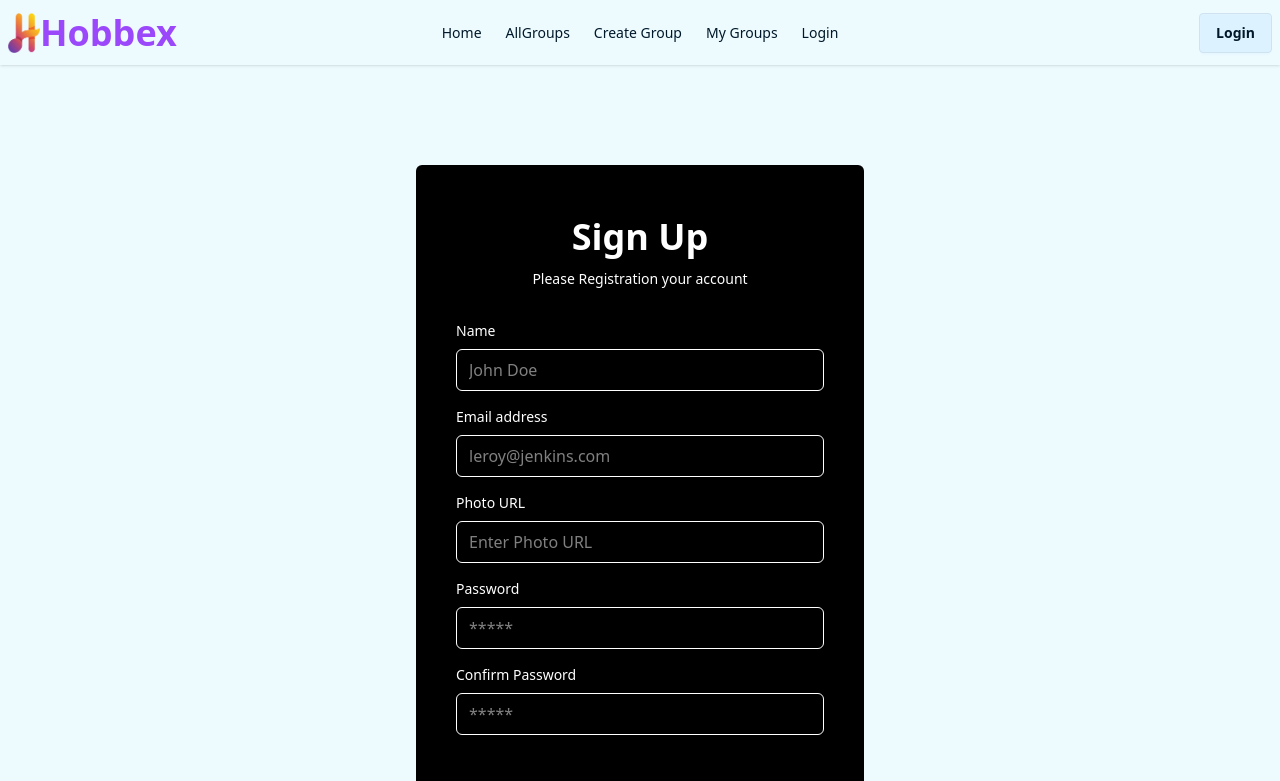
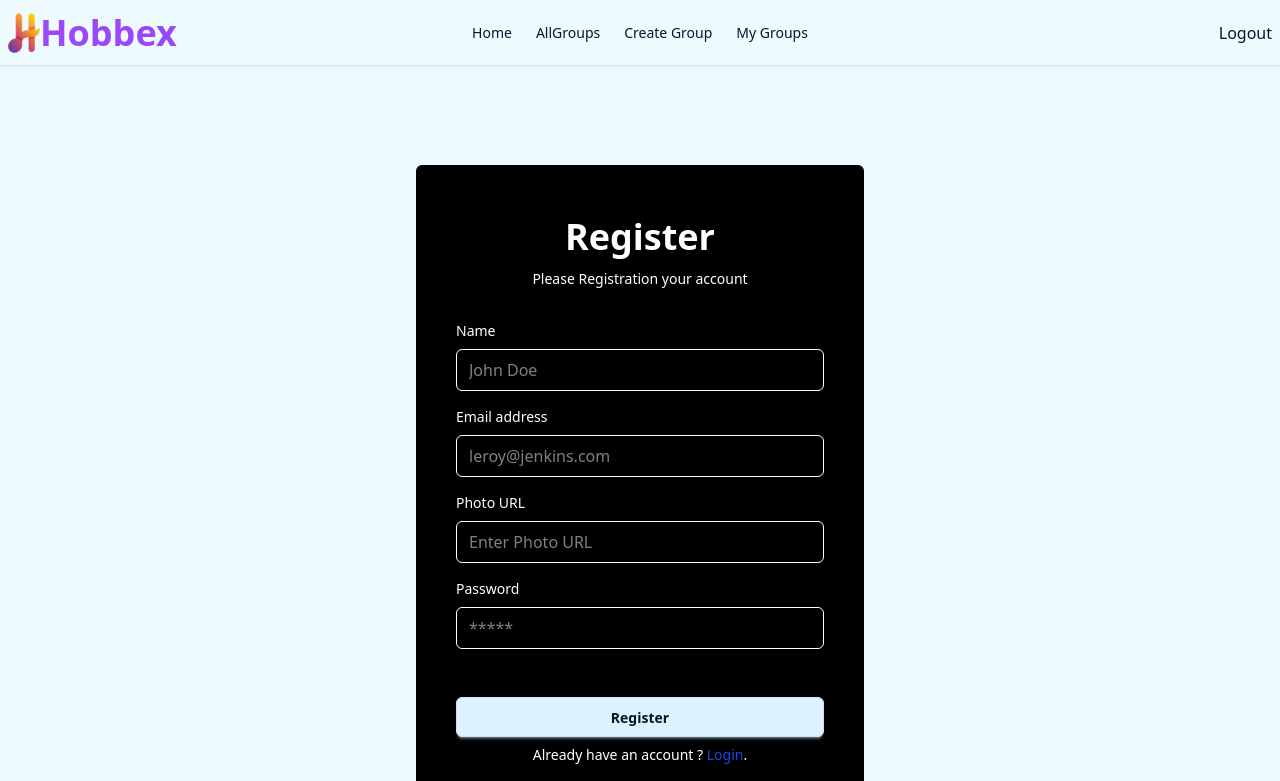
Before and after one commit to nurislam243/hobbex-client-side, a React (Vite) app: page /registration in a window 1280 px wide. Shown: the top 781 px of the page. Built offline with nearby package versions, Linux system fonts and the light colour scheme.

Commit message:
added logout functionality

```diff
--- a/package.json
+++ b/package.json
@@ -15,6 +15,8 @@
     "react": "^19.0.0",
     "react-dom": "^19.0.0",
     "react-router": "^7.5.3",
+    "react-toastify": "^11.0.5",
+    "sweetalert2": "^11.21.2",
     "swiper": "^11.2.7",
     "tailwindcss": "^4.1.4"
   },
--- a/src/Layouts/Root.jsx
+++ b/src/Layouts/Root.jsx
@@ -2,6 +2,7 @@ import React from 'react';
 import { Outlet } from 'react-router';
 import Navbar from '../components/Navbar/Navbar';
 import Footer from '../components/Footer/Footer';
+import { ToastContainer } from 'react-toastify';
 
 const Root = () => {
     return (
@@ -11,6 +12,7 @@ const Root = () => {
                 <Outlet></Outlet>
             </div>
             <Footer></Footer>
+            <ToastContainer />
         </div>
     );
 };
--- a/src/components/Navbar/Navbar.jsx
+++ b/src/components/Navbar/Navbar.jsx
@@ -1,7 +1,11 @@
-import React from 'react';
+import React, { useContext } from 'react';
 import { Link, NavLink } from 'react-router';
+import { AuthContext } from '../../context/AuthContext';
+import NavbarEnd from '../NavbarEnd/NavbarEnd';
 
 const Navbar = () => {
+    const {user} = useContext(AuthContext);
+    console.log(user);
     return (
         <div className="bg-base-100 shadow-sm">
             <nav className="navbar md:container mx-auto">
@@ -24,16 +28,14 @@ const Navbar = () => {
                 </div>
                 <div className="navbar-center hidden lg:flex">
                     <ul className="menu menu-horizontal px-1">
-                    <li><NavLink to={'/'}>Home</NavLink></li>
-                    <li><NavLink to={'/allGroups'}>AllGroups</NavLink></li>
-                    <li><NavLink to={'/createGroup'}>Create Group</NavLink></li>
-                    <li><NavLink to={'/myGroups'}>My Groups</NavLink></li>
-                    <li><NavLink to={'/login'}>Login</NavLink></li>
-
+                        <li><NavLink to={'/'}>Home</NavLink></li>
+                        <li><NavLink to={'/allGroups'}>AllGroups</NavLink></li>
+                        <li><NavLink to={'/createGroup'}>Create Group</NavLink></li>
+                        <li><NavLink to={'/myGroups'}>My Groups</NavLink></li>
                     </ul>
                 </div>
                 <div className="navbar-end">
-                    <NavLink to={'/signup'} className="btn">Login</NavLink>
+                    <NavbarEnd></NavbarEnd>
                 </div>
             </nav>
         </div>
--- /dev/null
+++ b/src/components/NavbarEnd/NavbarEnd.jsx
@@ -0,0 +1,21 @@
+import React, { useContext } from 'react';
+import { AuthContext } from '../../context/AuthContext';
+import { Link } from 'react-router';
+
+const NavbarEnd = () => {
+    const {user, handleLogout} = useContext(AuthContext);
+    return (
+        <div>
+            {
+                user ? <div>
+                    <img src={user.photoURL} alt="" />
+                    <button onClick={handleLogout}>Logout</button>
+
+                </div> :
+                        <Link to={'/login'}>Login</Link>
+            }
+        </div>
+    );
+};
+
+export default NavbarEnd;
--- /dev/null
+++ b/src/context/AuthContext.jsx
@@ -0,0 +1,3 @@
+import { createContext } from "react";
+
+export const AuthContext = createContext();
--- /dev/null
+++ b/src/context/AuthProvider.jsx
@@ -0,0 +1,62 @@
+import React, { useState } from 'react';
+import { AuthContext } from './AuthContext';
+import { createUserWithEmailAndPassword, signOut } from 'firebase/auth';
+import { auth } from '../firebase/firebase.config';
+import Swal from 'sweetalert2';
+
+const AuthProvider = ({children}) => {
+    const [user, setUser] = useState("nur islam");
+
+    // create user using email and password
+    const createUser = (email, password) =>{
+        return createUserWithEmailAndPassword(auth, email, password)
+    }
+
+
+    //handle logout
+    const handleLogout = () => {
+      Swal.fire({
+        title: 'Are you sure?',
+        text: "Do you really want to log out?",
+        icon: 'warning',
+        showCancelButton: true,
+        confirmButtonColor: '#3085d6',
+        cancelButtonColor: '#d33',
+        confirmButtonText: 'Yes, log out!'
+      }).then((result) => {
+        if (result.isConfirmed) {
+          signOut(auth)
+            .then(() => {
+              setUser(null);
+              Swal.fire({
+                icon: 'success',
+                title: 'Logged Out!',
+                text: 'You have been logged out successfully.',
+                timer: 2000,
+                showConfirmButton: false
+              });
+            })
+            .catch((error) => {
+              // console.log(error);
+              Swal.fire('Error', error.message, 'error');
+            });
+        }
+      });
+    };
+
+
+    const authValue = {
+        user,
+        setUser,
+        createUser,
+        handleLogout
+    }
+
+    return (
+        <AuthContext value={authValue}>
+            {children}
+        </AuthContext>
+    );
+};
+
+export default AuthProvider;
--- a/src/contexts/AuthProvider.jsx
+++ /dev/null
@@ -1,11 +0,0 @@
-import React from 'react';
-
-const AuthProvider = () => {
-    return (
-        <div>
-
-        </div>
-    );
-};
-
-export default AuthProvider;
--- a/src/main.jsx
+++ b/src/main.jsx
@@ -3,9 +3,12 @@ import { createRoot } from 'react-dom/client'
 import './index.css'
 import { RouterProvider } from "react-router";
 import { router } from './Routes/Routes';
+import AuthProvider from './context/AuthProvider';
 
 createRoot(document.getElementById('root')).render(
   <StrictMode>
-    <RouterProvider router={router} />
+    <AuthProvider>
+      <RouterProvider router={router} />
+    </AuthProvider>
   </StrictMode>,
 )
--- a/src/pages/Home/Home.jsx
+++ b/src/pages/Home/Home.jsx
@@ -1,13 +1,18 @@
-import React from 'react';
+import React, { useContext } from 'react';
 import Banner from '../../components/Banner/Banner';
 import ThemeControler from '../../ui/ThemeControler/ThemeControler';
 import Spinner from '../../ui/Spinner/Spinner';
+import { AuthContext } from '../../context/AuthContext';
 
 const Home = () => {
+    const {user} = useContext(AuthContext);
+    console.log(user);
     return (
         <div>
             <ThemeControler></ThemeControler>
             <Spinner></Spinner>
+
+
             {/* <Banner></Banner> */}
 
 
--- a/src/pages/Register/Register.jsx
+++ b/src/pages/Register/Register.jsx
@@ -1,15 +1,39 @@
-import React from 'react';
+import React, { useContext } from 'react';
 import { Link } from 'react-router';
+import { AuthContext } from '../../context/AuthContext';
+import { toast } from 'react-toastify';
 
 const Register = () => {
+    const {createUser, setUser} = useContext(AuthContext);
+
+    const handleRegistration = (e) =>{
+        e.preventDefault();
+        const form = e.target;
+        // const formData = new FormData (form);
+        const name = form.name.value;
+        const email = form.email.value;
+        const photoUrl = form.photoUrl.value;
+        const password = form.password.value;
+        // const confirmPassword = form.confirmPassword.value;
+
+        // create user in the firebase
+        createUser(email, password)
+        .then(result => {
+            setUser(result.user)
+            console.log(result.user.email);
+        })
+        .catch(error =>{
+            alert(error)
+        })
+    }
     return (
         <div>
             <div className="flex flex-col max-w-md p-6 bg-black mx-auto mt-[100px] text-white rounded-md sm:p-10 dark:bg-gray-50 dark:text-gray-800">
                 <div className="mb-8 text-center">
-                    <h1 className="my-3 text-4xl font-bold">Sign Up</h1>
+                    <h1 className="my-3 text-4xl font-bold">Register</h1>
                     <p className="text-sm dark:text-gray-600">Please Registration your account</p>
                 </div>
-                <form noValidate="" action="" className="space-y-12">
+                <form onSubmit={handleRegistration} className="space-y-12">
                     <div className="space-y-4">
                         <div>
                             <label htmlFor="name" className="block mb-2 text-sm">Name</label>
@@ -29,12 +53,12 @@ const Register = () => {
                             </div>
                             <input type="password" name="password" id="password" placeholder="*****" className="w-full px-3 py-2 border rounded-md dark:border-gray-300 dark:bg-gray-50 dark:text-gray-800" />
                         </div>
-                        <div>
+                        {/* <div>
                             <div className="flex justify-between mb-2">
                                 <label htmlFor="confirmPassword" className="text-sm">Confirm Password</label>
                             </div>
                             <input type="password" name="confirmPassword" id="password" placeholder="*****" className="w-full px-3 py-2 border rounded-md dark:border-gray-300 dark:bg-gray-50 dark:text-gray-800" />
-                        </div>
+                        </div> */}
                     </div>
                     <div className="space-y-2">
                         <div>
```
Also changed, not shown: src/contexts/AuthContex.jsx (deleted), 1 other file (tests, documents, lock files or other folders).
